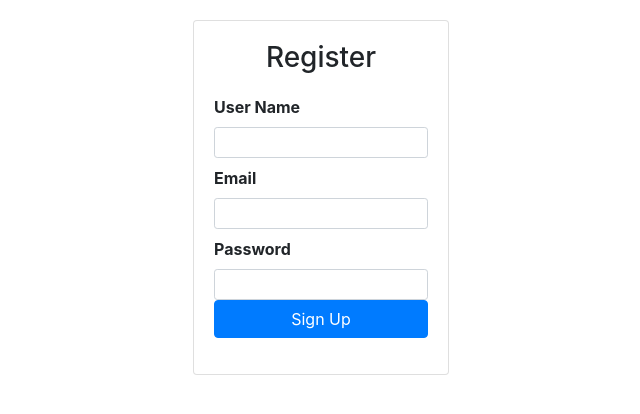
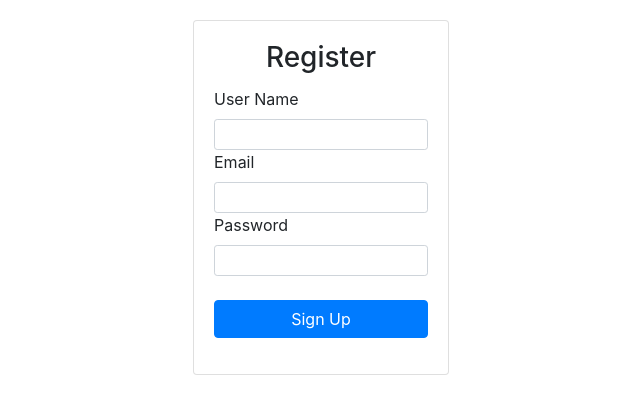
Before and after one commit to QuinnGoh/flask-music-sub, a Flask app: page /register in a window 1280 px wide. Shown: the top 414 px of the page, without its empty margins (319-959 px from the left). Run offline with Flask 2, Linux system fonts and the light colour scheme; parts of the project's set-up code (start-up, migrations or seed data) failed here and were passed over; some libraries are stand-ins or nearby versions.

Commit message:
Updated register form and

```diff
--- a/templates/register.html
+++ b/templates/register.html
@@ -35,14 +35,15 @@
                 <form method="post">
                     <!-- to error: add class "has-danger" -->
                     <div class="form-group">
-                        <label class="labels">User Name</label>
+                        <label>User Name</label>
                         <input type="text" name="username" class="form-control form-control-sm" value="">
-                        <label class="labels">Email</label>
+                        <label>Email</label>
                         <input type="email" name="email" class="form-control form-control-sm" value="">
 
-                        <label class="labels">Password</label>
+                        <label>Password</label>
                         <input type="password" name="password" class="form-control form-control-sm"
                                id="exampleInputPassword1" value="">
+                        <br>
                         <button type="submit" class="btn btn-primary btn-block">Sign Up</button>
                 </form>
             </div>
```
